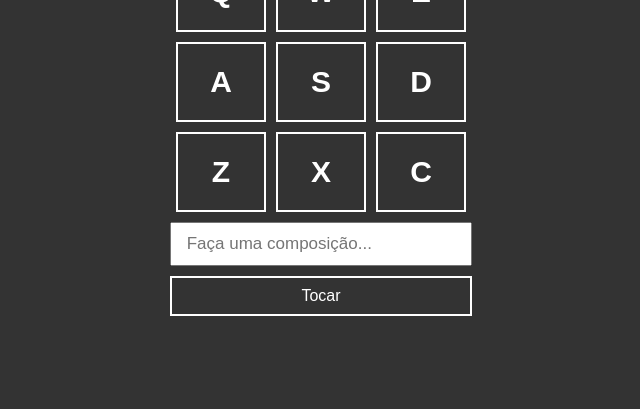
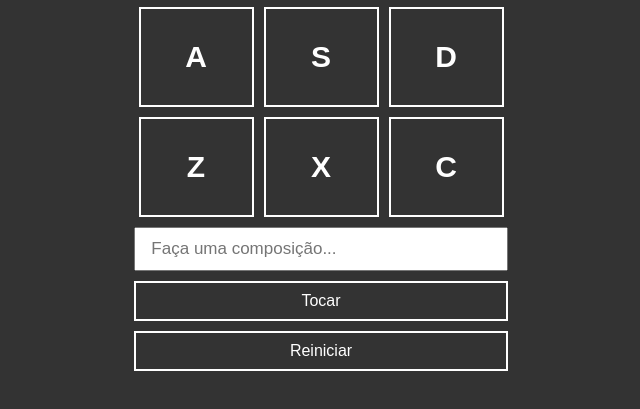
Before and after one commit to flaviociriaco/bateria, a plain HTML site: page index.html in a window 1280 px wide. Shown: the part 295-704 px from the top of the page, without its empty margins (319-959 px from the left). Drawn offline with Linux system fonts and the light colour scheme.

Commit message:
adicionado botao de reinicio

```diff
--- a/index.html
+++ b/index.html
@@ -26,7 +26,9 @@
     <div class="composer">
         <input type="text" id="input" placeholder="Faça uma composição..." />
         <button>Tocar</button>
+        <button type="reset" onclick="reset()">Reiniciar</button>
     </div>
+
 
     <audio id="s_keyq" src="sounds/keyq.wav"></audio>
     <audio id="s_keyw" src="sounds/keyw.wav"></audio>
--- a/script.js
+++ b/script.js
@@ -40,3 +40,8 @@ function playComposition(songArray) {
     wait += 250;
   }
 }
+
+function reset() {
+  const inputReset = document.querySelector("#input");
+  inputReset.value = "";
+}
--- a/style.css
+++ b/style.css
@@ -26,8 +26,8 @@ h1 {
 }
 
 .key {
-    width: 90px;
-    height: 80px;
+    width: 115px;
+    height: 100px;
     border: 2px solid #fff;
     color: #fff;
     display: flex;
```
